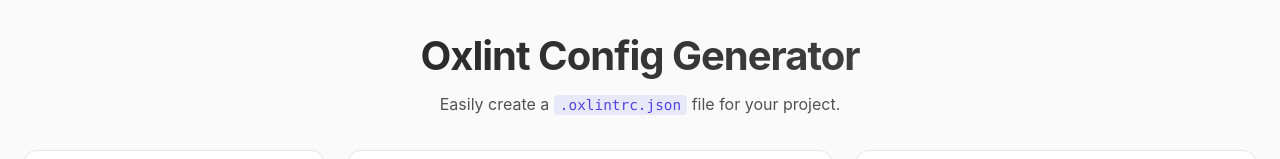
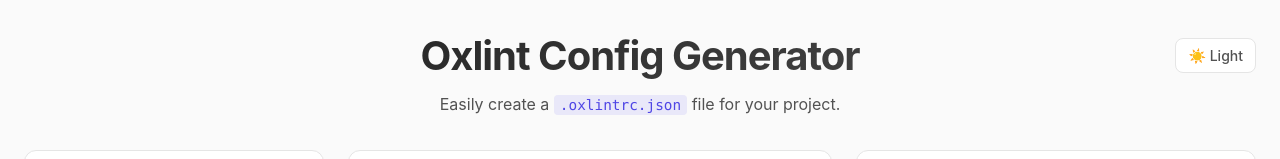
Before and after one commit to connorshea/oxlint-config-generator, a Vue app: page / in a window 1280 px wide. Shown: the top 159 px of the page. Built offline with nearby package versions, Linux system fonts and the light colour scheme.

Commit message:
Add light/dark theme.

```diff
--- a/src/App.vue
+++ b/src/App.vue
@@ -1,5 +1,5 @@
 <script setup lang="ts">
-import { ref, computed } from "vue";
+import { ref, computed, onMounted, watch } from "vue";
 import PluginSelector from "./components/PluginSelector.vue";
 import RuleSelector from "./components/RuleSelector.vue";
 import ConfigDisplay from "./components/ConfigDisplay.vue";
@@ -36,6 +36,28 @@
     ruleOverrides.value,
   );
 });
+
+// Theme toggle: persisted to localStorage and applied as a data-theme on <html>
+const savedTheme = typeof window !== "undefined" ? localStorage.getItem("theme") : null;
+const prefersDark = typeof window !== "undefined" && window.matchMedia && window.matchMedia("(prefers-color-scheme: dark)").matches;
+const isDark = ref<boolean>(savedTheme ? savedTheme === "dark" : prefersDark);
+
+const applyTheme = () => {
+  document.documentElement.setAttribute("data-theme", isDark.value ? "dark" : "light");
+};
+
+onMounted(() => {
+  applyTheme();
+});
+
+watch(isDark, (v) => {
+  localStorage.setItem("theme", v ? "dark" : "light");
+  applyTheme();
+});
+
+const toggleTheme = () => {
+  isDark.value = !isDark.value;
+};
 </script>
 
 <template>
@@ -43,6 +65,14 @@
     <header>
       <h1>Oxlint Config Generator</h1>
       <p>Easily create a <code>.oxlintrc.json</code> file for your project.</p>
+      <button
+        class="theme-toggle"
+        @click="toggleTheme"
+        :aria-pressed="isDark"
+        :title="isDark ? 'Switch to light mode' : 'Switch to dark mode'"
+      >
+        {{ isDark ? "🌙 Dark" : "☀️ Light" }}
+      </button>
     </header>
 
     <div class="main-layout">
@@ -115,6 +145,28 @@
 header {
   text-align: center;
   margin-bottom: 2rem;
+  position: relative;
+}
+
+.theme-toggle {
+  position: absolute;
+  right: 0;
+  top: 0;
+  transform: translateY(6px);
+  padding: 0.5rem 0.75rem;
+  background: var(--color-bg-elevated);
+  border: 1px solid var(--color-border);
+  color: var(--color-text-secondary);
+  border-radius: 8px;
+  display: inline-flex;
+  align-items: center;
+  gap: 0.5rem;
+}
+
+.theme-toggle:hover {
+  color: var(--color-text);
+  background: var(--color-bg-hover);
+  border-color: var(--color-border-hover);
 }
 
 header code {
--- a/src/style.css
+++ b/src/style.css
@@ -43,6 +43,7 @@
   -moz-osx-font-smoothing: grayscale;
 }
 
+/* Theme override via [data-theme] on root */
 @media (prefers-color-scheme: light) {
   :root {
     --color-bg: #fafafa;
@@ -59,6 +60,38 @@
     --color-code-bg: #f5f5f5;
     color-scheme: light;
   }
+}
+
+:root[data-theme="dark"] {
+  --color-bg: #0f0f0f;
+  --color-bg-elevated: #1a1a1a;
+  --color-bg-hover: #252525;
+  --color-border: #2a2a2a;
+  --color-border-hover: #3a3a3a;
+  --color-text: #f5f5f5;
+  --color-text-secondary: #a0a0a0;
+  --color-text-muted: #6a6a6a;
+  --color-primary: #6366f1;
+  --color-primary-hover: #818cf8;
+  --color-primary-muted: rgba(99, 102, 241, 0.15);
+  --color-code-bg: #161616;
+  color-scheme: dark;
+}
+
+:root[data-theme="light"] {
+  --color-bg: #fafafa;
+  --color-bg-elevated: #ffffff;
+  --color-bg-hover: #f0f0f0;
+  --color-border: #e5e5e5;
+  --color-border-hover: #d0d0d0;
+  --color-text: #171717;
+  --color-text-secondary: #525252;
+  --color-text-muted: #a3a3a3;
+  --color-primary: #4f46e5;
+  --color-primary-hover: #6366f1;
+  --color-primary-muted: rgba(79, 70, 229, 0.1);
+  --color-code-bg: #f5f5f5;
+  color-scheme: light;
 }
 
 body {
```
